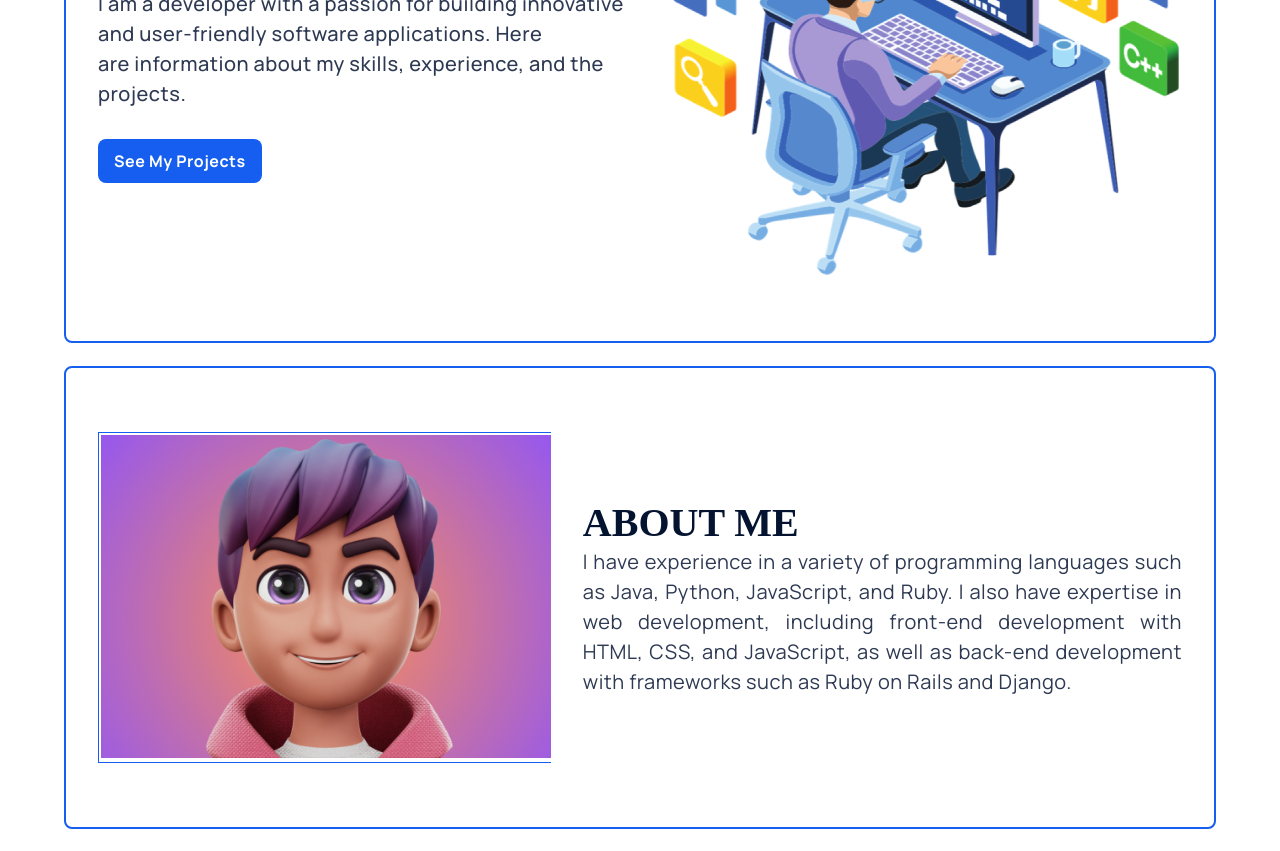
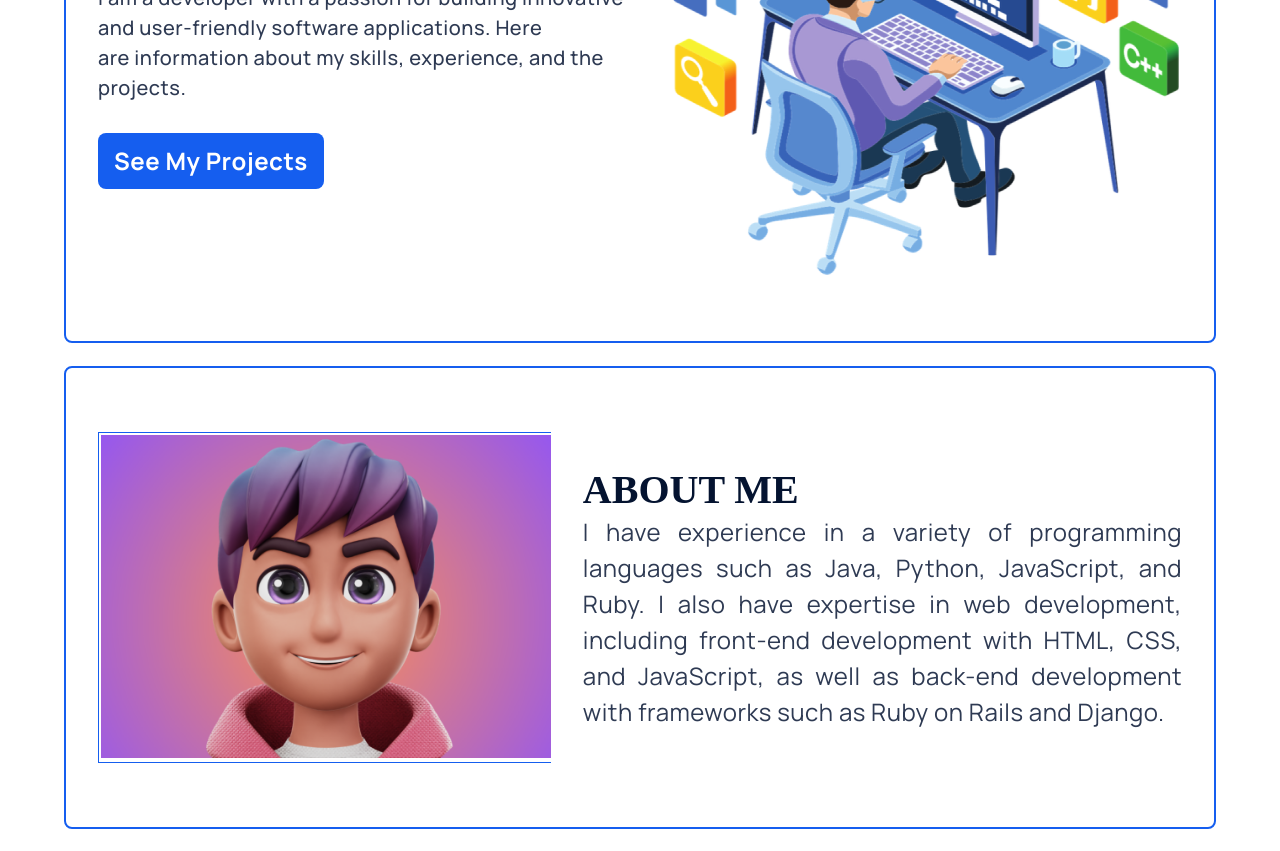
Before and after one commit to JustLuka4u/tjpflex, a plain HTML site: page index.html in a window 1280 px wide. Shown: the part 380-1231 px from the top of the page. Drawn offline with Linux system fonts and the light colour scheme; a web font is replaced by a local one.

Commit message:
change font size

```diff
--- a/styles.css
+++ b/styles.css
@@ -96,7 +96,7 @@ nav {
     font-family: 'Manrope';
     font-style: normal;
     font-weight: 700;
-    font-size: 16px;
+    font-size: 24px;
     line-height: 150%;
     letter-spacing: 0.5px;
     color: #FFFFFF;
@@ -152,7 +152,7 @@ color: #041330;
  font-family: 'Manrope';
 font-style: normal;
 font-weight: 400;
-font-size: 20px;
+font-size: 24px;
 line-height: 150%;
 text-align: justify;
 letter-spacing: 0.5px;
```
